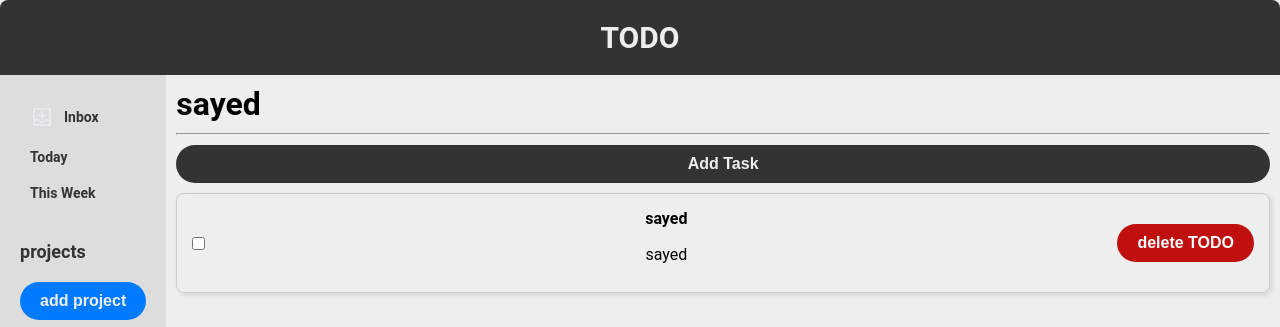
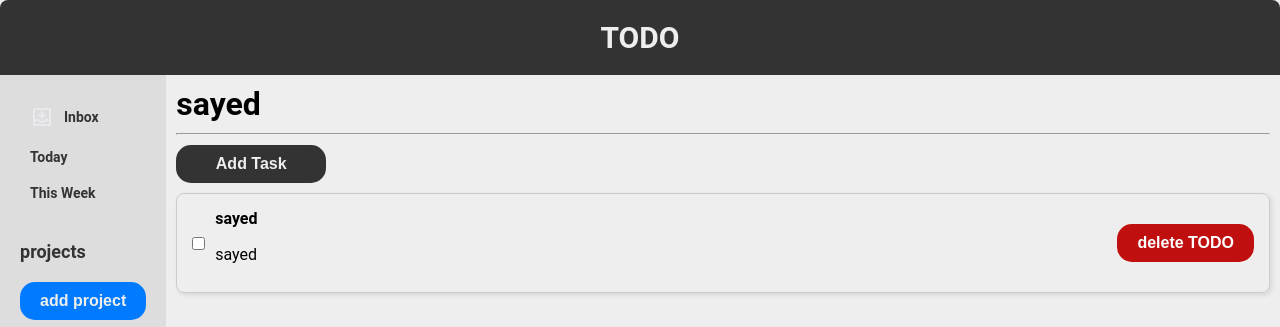
Before and after one commit to AhmadAbdelaziz8/odin-todo, a website built with webpack: page src/template.html in a window 1280 px wide. Both pictures are taken after a click on the element "sayed". Shown: the top 327 px of the page. Built offline with nearby package versions, Linux system fonts and the light colour scheme.

Commit message:
improve button styling

```diff
--- a/src/render-content.js
+++ b/src/render-content.js
@@ -108,7 +108,7 @@ function renderContent(project) {
 
   const addTaskButton = document.createElement("button");
   addTaskButton.textContent = "Add Task";
-  addTaskButton.className = "addTaskButton";
+  addTaskButton.className = "add-task-button";
   addTaskButton.addEventListener("click", () => {
     if (!todoForm) {
       displayTodoForm(project);
--- a/src/style.css
+++ b/src/style.css
@@ -195,7 +195,7 @@ input[type="date"] {
 button {
   border: none;
   color: var(--primary-light);
-  border-radius: 20px;
+  border-radius: 15px;
   padding: 10px 20px;
   font-size: 16px;
   font-weight: 600;
@@ -239,7 +239,7 @@ footer {
   padding: 20px;
 }
 
-.addTaskButton {
+.add-task-button {
   background-color: var(--primary-dark);
   color: var(--primary-light);
 }
@@ -249,13 +249,11 @@ footer {
   display: grid;
   grid-template-columns: auto 1fr auto;
   grid-template-rows: 1fr 1fr;
-  place-items: center;
   align-items: center;
   border: 1px solid #ccc;
   padding: var(--tile-padding);
   margin-bottom: var(--tile-margin-bottom);
   border-radius: var(--tile-border-radius);
-  /* width: 300px; Adjust as needed */
   box-shadow: 2px 2px 5px rgba(0, 0, 0, 0.1); /* Added box shadow */
 }
 
@@ -268,7 +266,7 @@ footer {
 }
 
 .todo-item p,
-.todo-item h4{
+.todo-item h4 {
   align-self: self-start;
 }
 .todo-checkbox {
```
